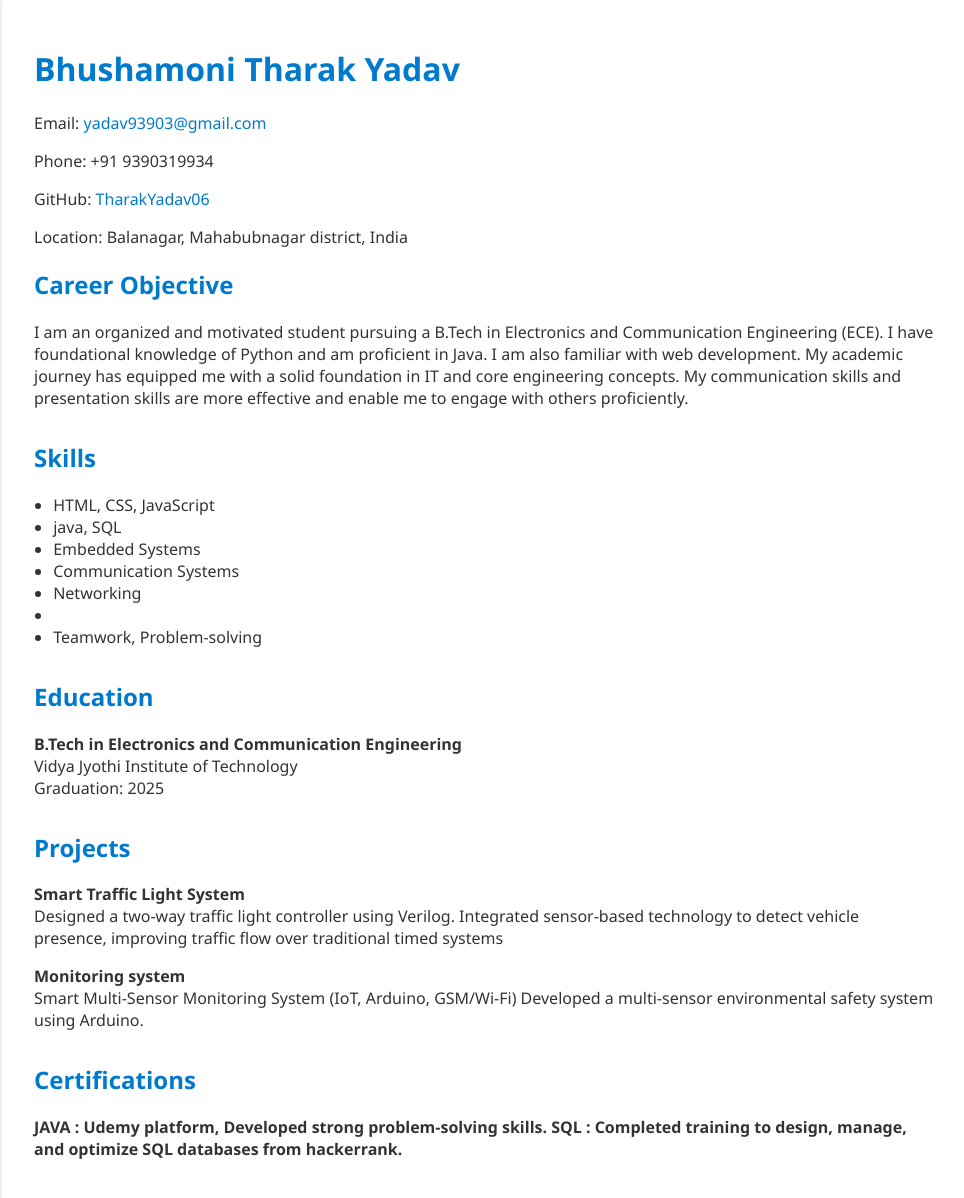
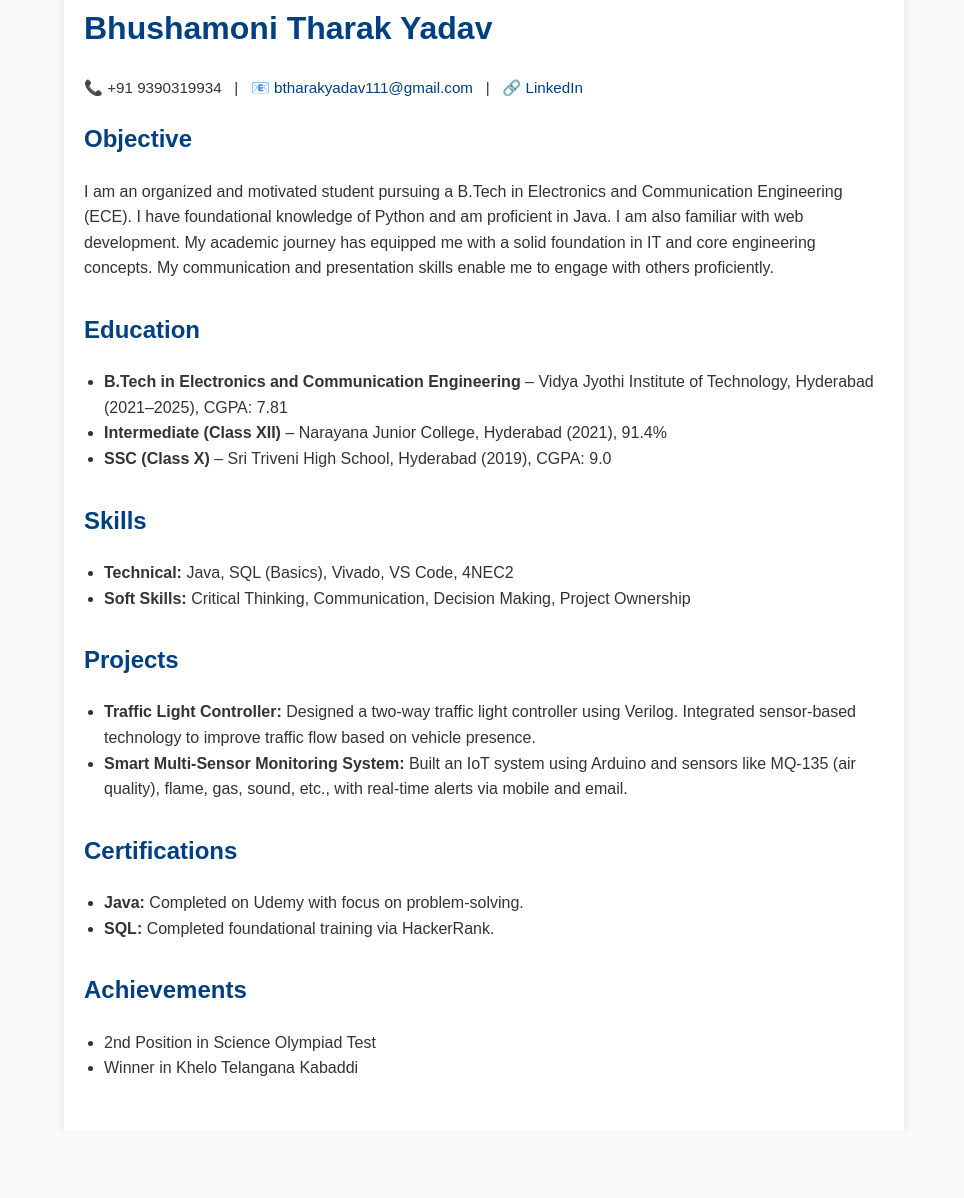
Before and after one commit to TharakYadav06/resume77, a plain HTML site: page index.html in a window 1280 px wide. Shown: the part 38-1236 px from the top of the page, without its empty margins (156-1120 px from the left). After the commit the page ends 1169 px from the top, so only its background shows below. Drawn offline with Linux system fonts and the light colour scheme.

Commit message:
index.html

```diff
--- a/index.html
+++ b/index.html
@@ -1,94 +1,100 @@
 <!DOCTYPE html>
 <html lang="en">
 <head>
-  <meta charset="UTF-8">
-  <meta name="viewport" content="width=device-width, initial-scale=1.0">
+  <meta charset="UTF-8" />
+  <meta name="viewport" content="width=device-width, initial-scale=1.0" />
   <title>Bhushamoni Tharak Yadav - Resume</title>
   <style>
     body {
-      font-family: 'Segoe UI', Tahoma, Geneva, Verdana, sans-serif;
+      font-family: Arial, sans-serif;
+      line-height: 1.6;
       margin: 0;
       padding: 0;
-      background: #f4f4f4;
+      background-color: #f9f9f9;
       color: #333;
     }
     .container {
-      max-width: 900px;
-      margin: 2rem auto;
+      max-width: 800px;
+      margin: auto;
+      padding: 20px;
       background: #fff;
-      padding: 2rem;
-      border-radius: 10px;
-      box-shadow: 0 0 20px rgba(0, 0, 0, 0.05);
+      box-shadow: 0 0 10px rgba(0,0,0,0.1);
     }
     h1, h2 {
-      color: #007acc;
+      color: #004080;
+    }
+    .section {
+      margin-bottom: 30px;
     }
     ul {
-      padding-left: 1.2rem;
+      padding-left: 20px;
     }
-    .section {
-      margin-bottom: 2rem;
-    }
-    .contact a {
-      color: #007acc;
+    a {
+      color: #004080;
       text-decoration: none;
     }
-    .contact a:hover {
-      text-decoration: underline;
+    .contact-info {
+      font-size: 0.95rem;
     }
   </style>
 </head>
 <body>
   <div class="container">
     <h1>Bhushamoni Tharak Yadav</h1>
-    <div class="contact">
-      <p>Email: <a href="mailto:yadav93903@gmail.com">yadav93903@gmail.com</a></p>
-      <p>Phone: +91 9390319934</p>
-      <p>GitHub: <a href="https://github.com/TharakYadav06" target="_blank">TharakYadav06</a></p>
-      <p>Location: Balanagar, Mahabubnagar district, India</p>
+    <p class="contact-info">
+      📞 +91 9390319934 &nbsp; | &nbsp;
+      📧 <a href="mailto:btharakyadav111@gmail.com">btharakyadav111@gmail.com</a> &nbsp; | &nbsp;
+      🔗 <a href="https://linkedin.com/in/bhushamoni-tharak-yadav-4ba538289" target="_blank">LinkedIn</a>
+    </p>
+
+    <div class="section">
+      <h2>Objective</h2>
+      <p>
+        I am an organized and motivated student pursuing a B.Tech in Electronics and Communication Engineering (ECE).
+        I have foundational knowledge of Python and am proficient in Java. I am also familiar with web development. My academic journey has equipped me with a solid foundation in IT and core engineering concepts. My communication and presentation skills enable me to engage with others proficiently.
+      </p>
     </div>
 
     <div class="section">
-      <h2>Career Objective</h2>
-      <p>
-I am an organized and motivated student pursuing a B.Tech in Electronics and Communication Engineering (ECE).
-I have foundational knowledge of Python and am proficient in Java. I am also familiar with web development. My
-academic journey has equipped me with a solid foundation in IT and core engineering concepts. My communication
-skills and presentation skills are more effective and enable me to engage with others proficiently.</p>
+      <h2>Education</h2>
+      <ul>
+        <li><strong>B.Tech in Electronics and Communication Engineering</strong> – Vidya Jyothi Institute of Technology, Hyderabad (2021–2025), CGPA: 7.81</li>
+        <li><strong>Intermediate (Class XII)</strong> – Narayana Junior College, Hyderabad (2021), 91.4%</li>
+        <li><strong>SSC (Class X)</strong> – Sri Triveni High School, Hyderabad (2019), CGPA: 9.0</li>
+      </ul>
     </div>
 
     <div class="section">
       <h2>Skills</h2>
       <ul>
-        <li>HTML, CSS, JavaScript</li>
-        <li>java, SQL</li>
-        <li>Embedded Systems</li>
-        <li>Communication Systems</li>
-        <li>Networking<li>
-        <li>Teamwork, Problem-solving</li>
+        <li><strong>Technical:</strong> Java, SQL (Basics), Vivado, VS Code, 4NEC2</li>
+        <li><strong>Soft Skills:</strong> Critical Thinking, Communication, Decision Making, Project Ownership</li>
       </ul>
     </div>
 
     <div class="section">
-      <h2>Education</h2>
-      <p><strong>B.Tech in Electronics and Communication Engineering</strong><br>
-         Vidya Jyothi Institute of Technology<br>
-          Graduation: 2025</p>
+      <h2>Projects</h2>
+      <ul>
+        <li><strong>Traffic Light Controller:</strong> Designed a two-way traffic light controller using Verilog. Integrated sensor-based technology to improve traffic flow based on vehicle presence.</li>
+        <li><strong>Smart Multi-Sensor Monitoring System:</strong> Built an IoT system using Arduino and sensors like MQ-135 (air quality), flame, gas, sound, etc., with real-time alerts via mobile and email.</li>
+      </ul>
     </div>
 
     <div class="section">
-      <h2>Projects</h2>
-      <p><strong> Smart Traffic Light System</strong><br>
-       Designed a two-way traffic light controller using Verilog.
-            Integrated sensor-based technology to detect vehicle presence, improving traffic flow over traditional timed
-systems</p>
+      <h2>Certifications</h2>
+      <ul>
+        <li><strong>Java:</strong> Completed on Udemy with focus on problem-solving.</li>
+        <li><strong>SQL:</strong> Completed foundational training via HackerRank.</li>
+      </ul>
+    </div>
 
-      <p><strong>Monitoring system</strong><br>
-     Smart Multi-Sensor Monitoring System (IoT, Arduino, GSM/Wi-Fi)
- Developed a multi-sensor environmental safety system using Arduino.</p>
-    </div  </div>
+    <div class="section">
+      <h2>Achievements</h2>
+      <ul>
+        <li>2nd Position in Science Olympiad Test</li>
+        <li>Winner in Khelo Telangana Kabaddi</li>
+      </ul>
+    </div>
+  </div>
 </body>
 </html>
- <h2>Certifications</h2>
-<p><strong>JAVA : Udemy platform, Developed strong problem-solving skills.
-SQL : Completed training to design, manage, and optimize SQL databases from hackerrank.</strong></p>
```
